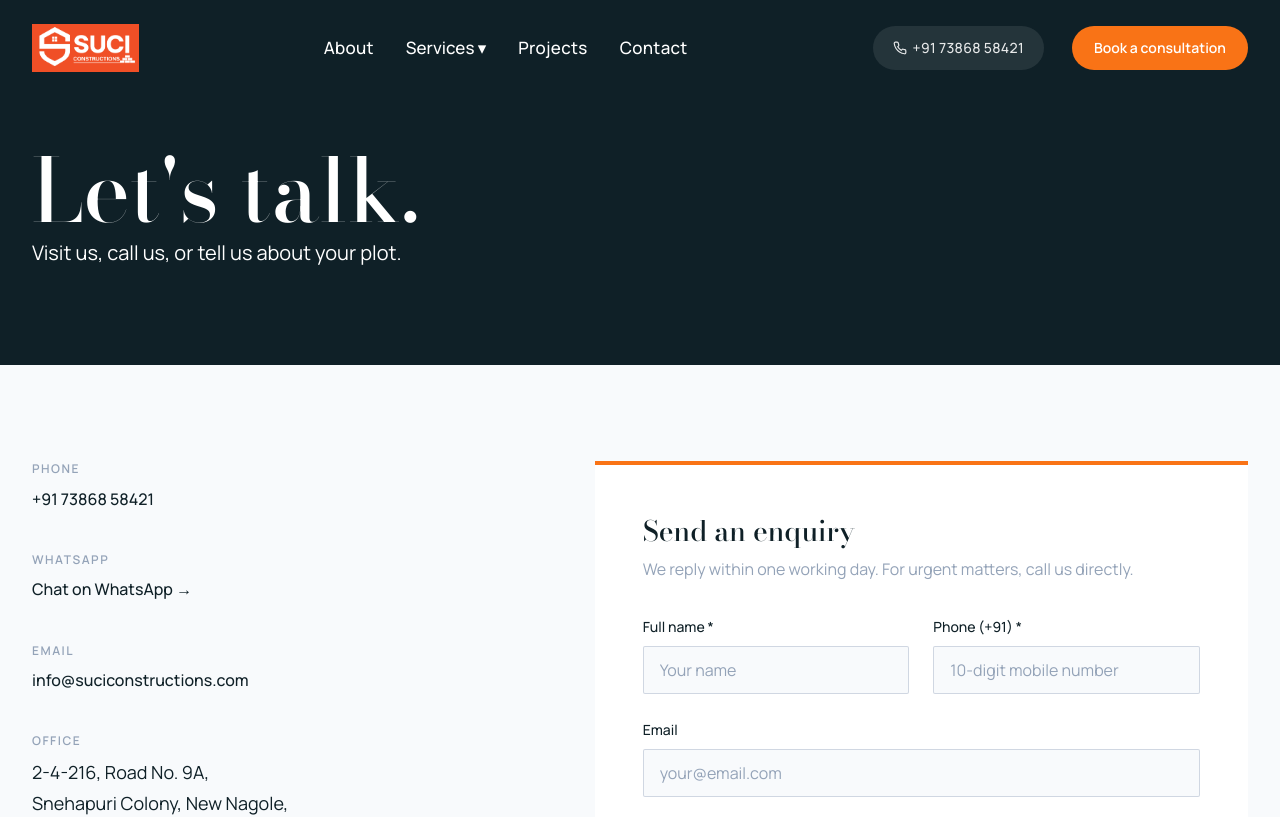
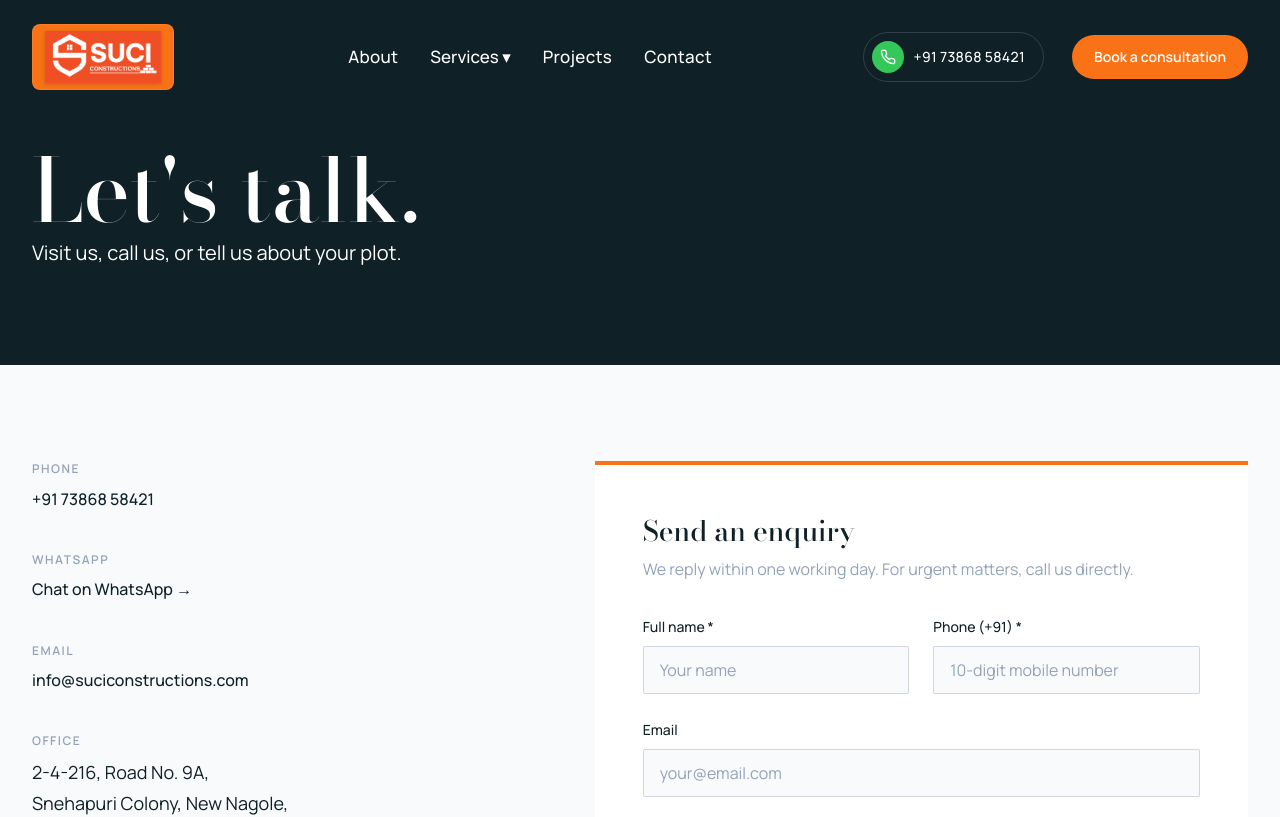
Before and after one commit to Vikram-Pagadala/Suci-Condtructions, a Next.js app: page /contact in a window 1280 px wide. Shown: the top 817 px of the page. Built offline with nearby package versions, Linux system fonts and the light colour scheme.

Commit message:
style: change logo background to orange

```diff
--- a/src/components/Header/Header.module.css
+++ b/src/components/Header/Header.module.css
@@ -32,12 +32,32 @@
   display: flex;
   align-items: center;
   z-index: 1;
+  margin-right: var(--space-24);
+  padding: 6px 12px;
+  border-radius: 8px;
+  background: var(--color-aged-brass);
+  border: 1px solid rgba(255,255,255,0.08);
+  transition: background-color 0.3s ease, border-color 0.3s ease, transform 0.25s ease;
+}
+
+.logo:hover {
+  background-color: #C2410C;
+  border-color: rgba(249, 115, 22, 0.3);
+  transform: scale(1.03);
+  text-decoration: none;
 }
 
 .logo img {
   height: 48px;
   width: auto;
   object-fit: contain;
+  filter: drop-shadow(0 1px 2px rgba(0,0,0,0.2));
+}
+
+@media (min-width: 768px) {
+  .logo img {
+    height: 52px;
+  }
 }
 
 /* ============================================
@@ -146,27 +166,75 @@
 }
 
 .phone {
+  position: relative;
   display: flex;
   align-items: center;
-  gap: 6px;
+  gap: 10px;
   font-size: 13px;
   font-weight: var(--font-weight-medium);
   color: inherit;
-  opacity: 0.9;
   letter-spacing: 0.3px;
   white-space: nowrap;
-  background-color: rgba(255, 255, 255, 0.1);
-  padding: 10px 20px;
+  padding: 8px 18px 8px 8px;
   border-radius: 999px;
-  transition: background-color 0.2s ease, opacity 0.2s ease;
+  border: 1px solid rgba(255, 255, 255, 0.15);
+  overflow: hidden;
+  transition: border-color 0.3s ease, color 0.3s ease;
+  z-index: 1;
 }
 
-.phone span {
+/* Green swipe background — slides from left on hover */
+.phone::before {
+  content: "";
+  position: absolute;
+  inset: 0;
+  background: linear-gradient(135deg, #34C759 0%, #30D158 100%);
+  border-radius: 999px;
+  transform: translateX(-100%);
+  transition: transform 0.4s cubic-bezier(0.22, 1, 0.36, 1);
+  z-index: -1;
+}
+
+.phone:hover::before {
+  transform: translateX(0);
+}
+
+.phone:hover {
+  border-color: #34C759;
+  color: var(--color-pure-white);
+  text-decoration: none;
+}
+
+/* Phone icon wrapper — the green circle that holds the icon */
+.phoneIconWrap {
+  display: flex;
+  align-items: center;
+  justify-content: center;
+  width: 32px;
+  height: 32px;
+  border-radius: 50%;
+  background-color: #34C759;
+  color: var(--color-pure-white);
+  flex-shrink: 0;
+  transition: transform 0.4s cubic-bezier(0.22, 1, 0.36, 1), box-shadow 0.3s ease;
+}
+
+.phone:hover .phoneIconWrap {
+  transform: rotate(-15deg) scale(1.1);
+  box-shadow: 0 0 0 4px rgba(52, 199, 89, 0.25), 0 0 12px rgba(52, 199, 89, 0.3);
+}
+
+/* Icon color always white inside the green circle */
+.phoneIconWrap svg {
+  stroke: #ffffff;
+}
+
+.phone span:last-child {
   display: none;
 }
 
 @media (min-width: 400px) {
-  .phone span {
+  .phone span:last-child {
     display: inline;
   }
 }
@@ -178,10 +246,15 @@
   }
 }
 
-.phone:hover {
-  opacity: 1;
-  text-decoration: none;
-  background-color: rgba(255, 255, 255, 0.2);
+/* iOS-style ring pulse on hover */
+@keyframes ringPulse {
+  0% { box-shadow: 0 0 0 0 rgba(52, 199, 89, 0.4); }
+  70% { box-shadow: 0 0 0 10px rgba(52, 199, 89, 0); }
+  100% { box-shadow: 0 0 0 0 rgba(52, 199, 89, 0); }
+}
+
+.phone:hover .phoneIconWrap {
+  animation: ringPulse 1.2s ease infinite;
 }
 
 .ctaButton {
--- a/src/components/Header/Header.tsx
+++ b/src/components/Header/Header.tsx
@@ -50,7 +50,9 @@ export default function Header() {
           {/* Right Side */}
           <div className={styles.rightSide}>
             <a href="tel:+917386858421" className={styles.phone}>
-              <svg xmlns="http://www.w3.org/2000/svg" width="14" height="14" viewBox="0 0 24 24" fill="none" stroke="currentColor" strokeWidth="2" strokeLinecap="round" strokeLinejoin="round"><path d="M22 16.92v3a2 2 0 0 1-2.18 2 19.79 19.79 0 0 1-8.63-3.07 19.5 19.5 0 0 1-6-6 19.79 19.79 0 0 1-3.07-8.67A2 2 0 0 1 4.11 2h3a2 2 0 0 1 2 1.72 12.84 12.84 0 0 0 .7 2.81 2 2 0 0 1-.45 2.11L8.09 9.91a16 16 0 0 0 6 6l1.27-1.27a2 2 0 0 1 2.11-.45 12.84 12.84 0 0 0 2.81.7A2 2 0 0 1 22 16.92z"></path></svg>
+              <span className={styles.phoneIconWrap} aria-hidden="true">
+                <svg xmlns="http://www.w3.org/2000/svg" width="16" height="16" viewBox="0 0 24 24" fill="none" stroke="currentColor" strokeWidth="2" strokeLinecap="round" strokeLinejoin="round"><path d="M22 16.92v3a2 2 0 0 1-2.18 2 19.79 19.79 0 0 1-8.63-3.07 19.5 19.5 0 0 1-6-6 19.79 19.79 0 0 1-3.07-8.67A2 2 0 0 1 4.11 2h3a2 2 0 0 1 2 1.72 12.84 12.84 0 0 0 .7 2.81 2 2 0 0 1-.45 2.11L8.09 9.91a16 16 0 0 0 6 6l1.27-1.27a2 2 0 0 1 2.11-.45 12.84 12.84 0 0 0 2.81.7A2 2 0 0 1 22 16.92z"></path></svg>
+              </span>
               <span>+91 73868 58421</span>
             </a>
 
```
